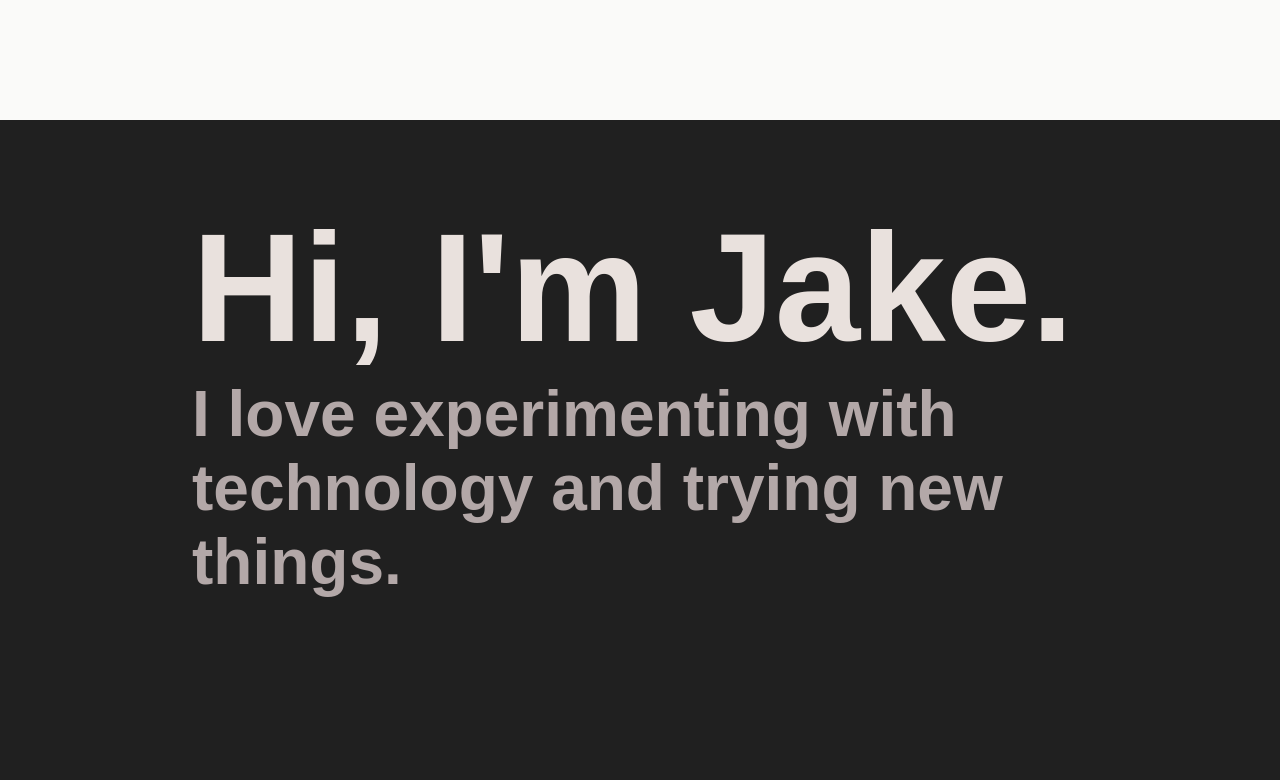
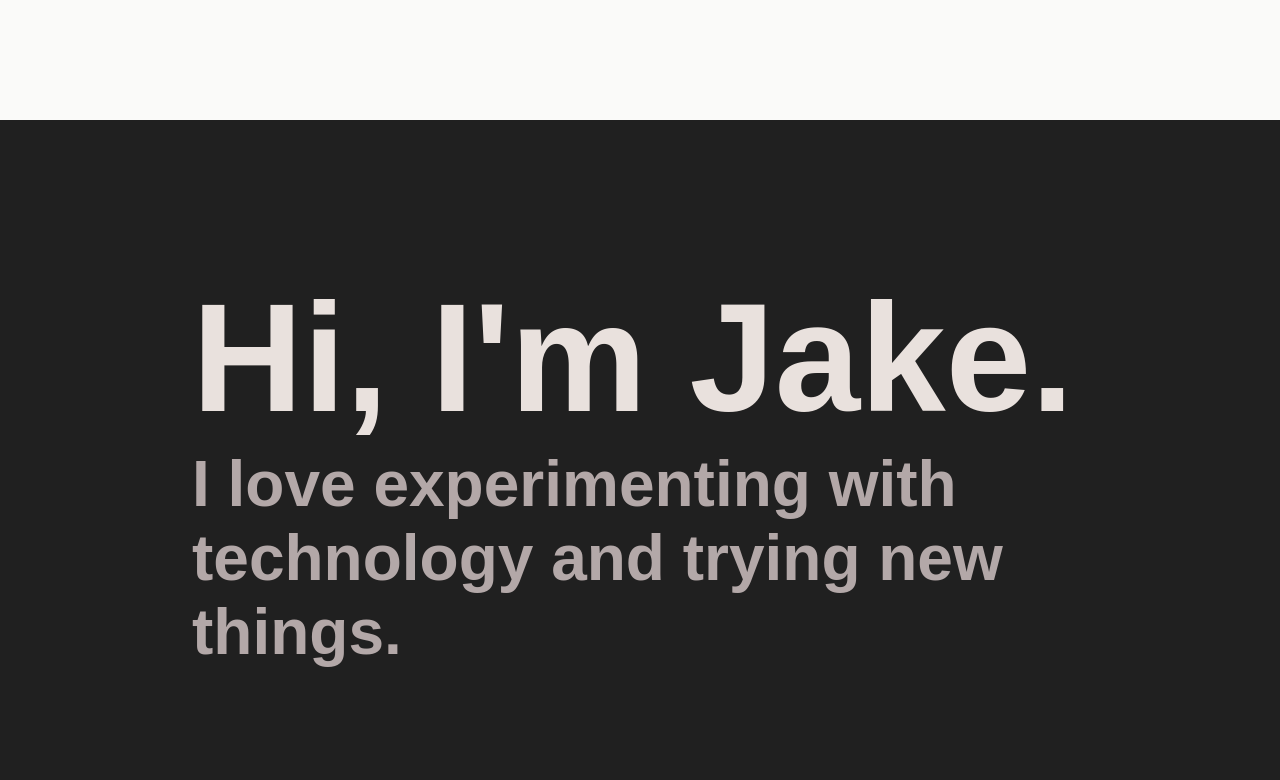
Before and after one commit to jakedves/portfolio, a React (Create React App) app: page / in a window 1280 px wide. Shown: the part 680-1460 px from the top of the page. Built offline with nearby package versions, Linux system fonts and the light colour scheme.

Commit message:
Fixed margin issues

```diff
--- a/src/styles/About.css
+++ b/src/styles/About.css
@@ -1,12 +1,10 @@
 /* ABOUT SECTION */
 .about {
-  min-height: 80vh;
   background: #202020;
-  overflow: auto;
 }
 
 .about .about-text {
-  margin: 50px auto;
+  margin: 0 auto;
   color: #e9e1dd;
 }
 
@@ -29,6 +27,10 @@
 
 /* MOBILE / SMALL SCREEN */
 @media only screen and (max-width: 600px) {
+  .about {
+    margin: 50px auto;
+  }
+
   .about-text {
     width: 80%;
   }
@@ -40,6 +42,10 @@
 
 /* DESKTOP / TABLET / LARGER SCREEN */
 @media only screen and (min-width: 601px) {
+  .about {
+    margin: 150px auto;
+  }
+
   .about-text {
     width: 70%;
   }
```
